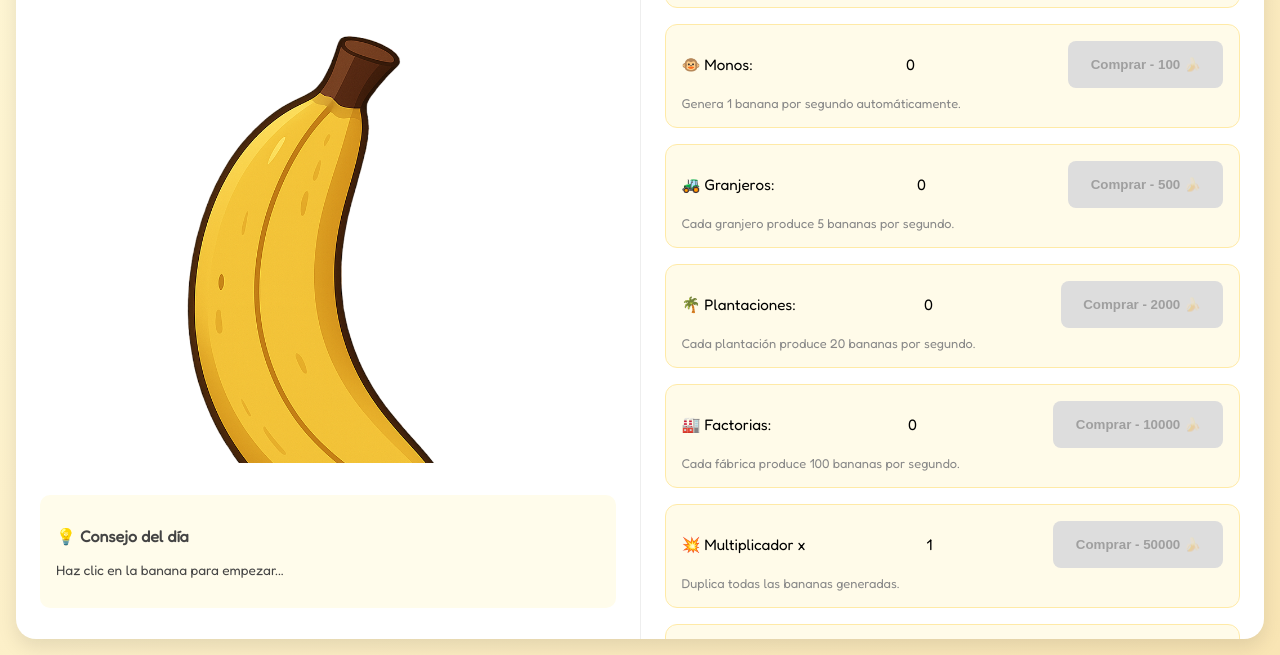
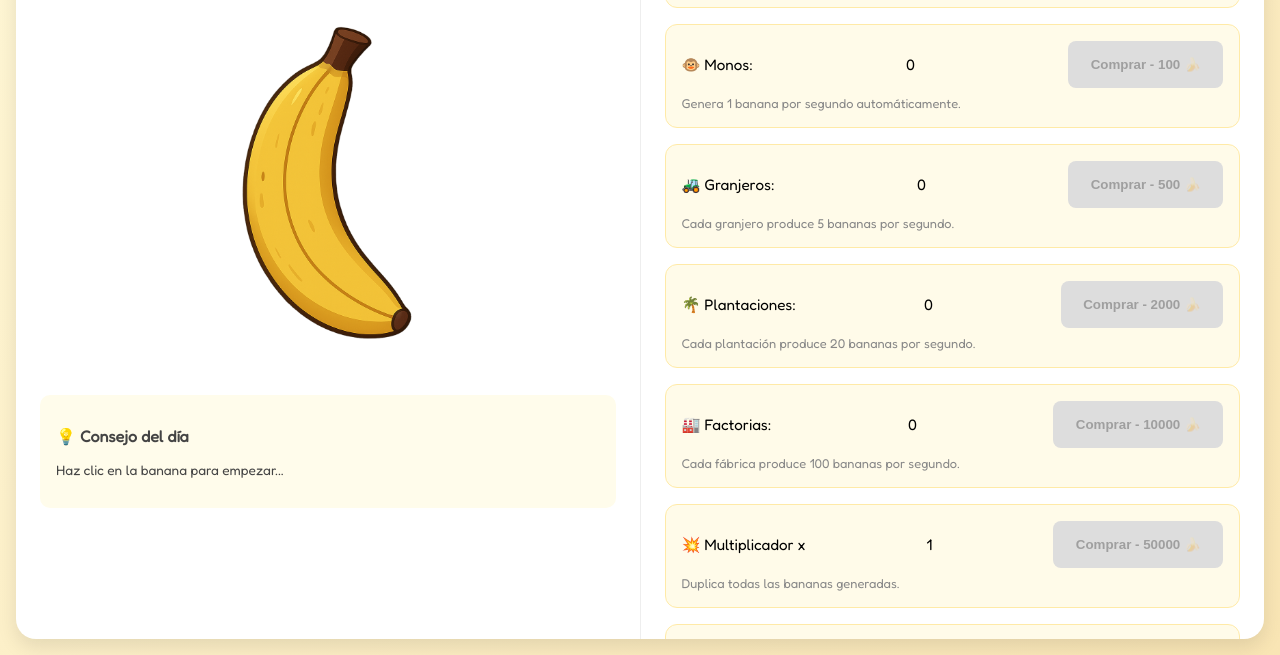
Before and after one commit to irosado21/banana, a plain HTML site: page index.html in a window 1280 px wide. Shown: the part 177-832 px from the top of the page. Drawn offline with Linux system fonts and the light colour scheme.

Commit message:
Add files via upload

```diff
--- a/css/style.css
+++ b/css/style.css
@@ -111,8 +111,8 @@
     }
 
     #banana {
-      width: auto;
-      height: 450px;
+      width: 350px;
+      height: 350px;
       cursor: pointer;
       transition: transform 0.1s ease;
       display: block;
@@ -120,7 +120,7 @@
       user-select: none;
       background-image: url(../img/banana.png);
       background-repeat: no-repeat;
-      background-size: cover;
+      background-size:cover;
     }
 
     #banana:active {
```
